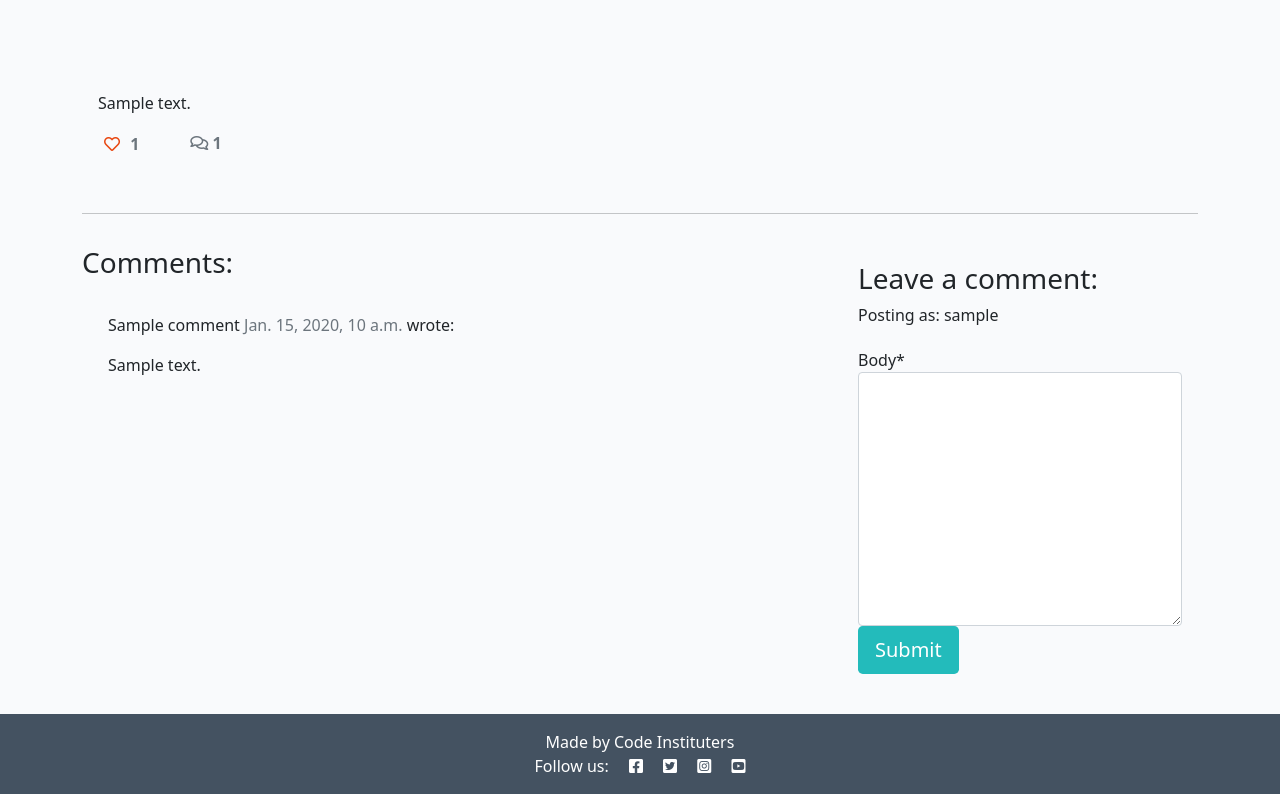
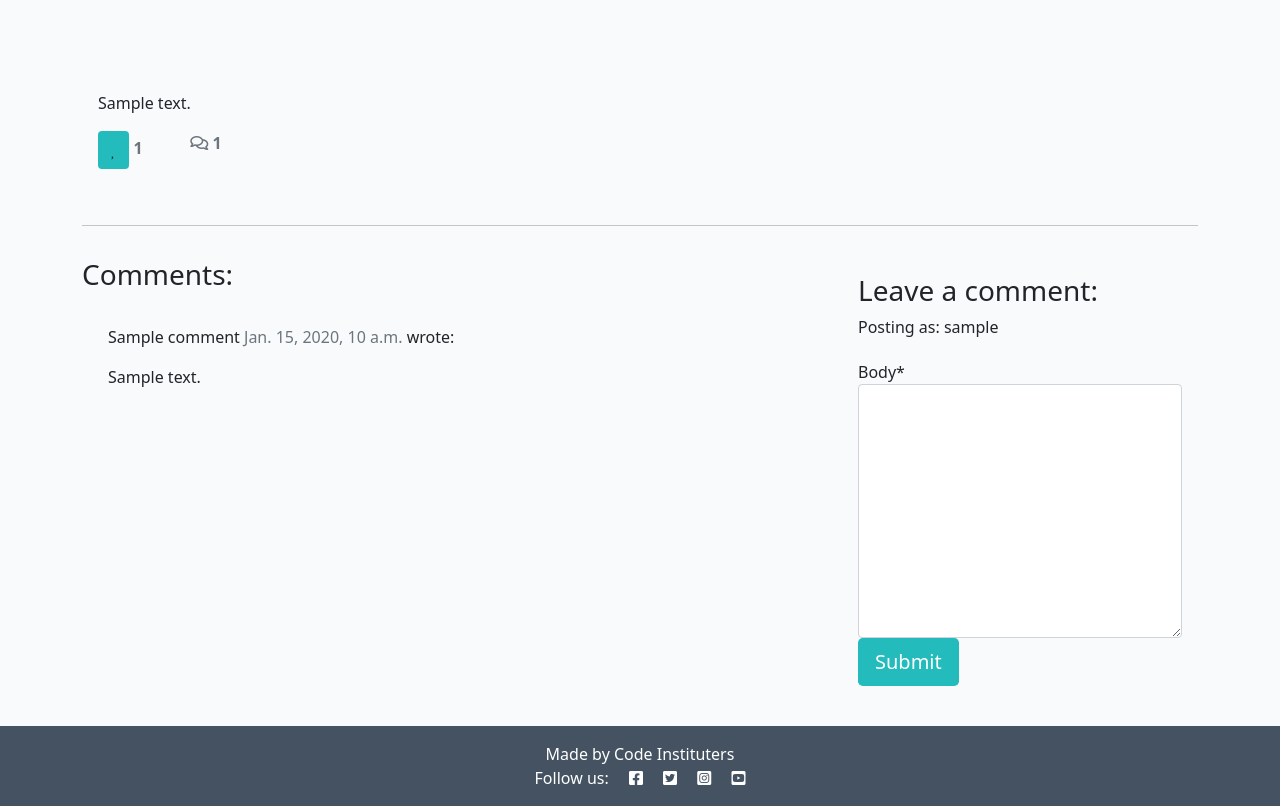
Before and after one commit to rkyzk/django-blog-app, a Django app: a page that uses templates/post_detail.html in a window 1280 px wide. Shown: the part 281-1087 px from the top of the page. Run offline with Django 3.2, Linux system fonts and the light colour scheme; a user stored in the database is signed in; tables that the repository leaves empty hold one stand-in row (values such as "Sample post"); some libraries are stand-ins or nearby versions.

```diff
--- a/blog/views.py
+++ b/blog/views.py
@@ -21,6 +21,7 @@ class PostDetail(View):
         liked = False
         if post.likes.filter(id=self.request.user.id).exists():
             liked = True
+        print(liked)
 
         return render(
             request,
@@ -67,7 +68,7 @@ class PostDetail(View):
 
 class PostLike(View):
 
-    def post(self, request, slug):
+    def post(self, request, slug, *args, **kwargs):
         post = get_object_or_404(Post, slug=slug)
 
         if post.likes.filter(id=request.user.id).exists():
--- a/static/css/style.css
+++ b/static/css/style.css
@@ -140,3 +140,7 @@ body {
     background: transparent;
     border: none;
 }
+
+.btn {
+    background-color: #23BBBB;
+}
--- a/templates/post_detail.html
+++ b/templates/post_detail.html
@@ -37,16 +37,18 @@
                             {% if user.is_authenticated %}
                             <form class="d-inline" action="{% url 'post_like' post.slug %}" method="POST">
                                 {% csrf_token %}
-                                {% if post.liked %}
-                                    <button type="submit" name="'blogpost_id" value="{{post.slug}}" class="btn-like">
-                                        <i class="fas fa-heart"></i></button>
+                                {% if liked %}
+                                    <button type="submit" name="'blogpost_id" value="{{post.slug}}" class="btn">
+                                    <i class="fa-solid fa-heart"></i></button>
                                 {% else %}
-                                    <button type="submit" name="'blogpost_id" value="{{post.slug}}" class="btn-like">
-                                        <i class="far fa-heart"></i></button>
+                                    <button type="submit" name="'blogpost_id" value="{{post.slug}}" class="btn">
+                                    <i class="fa-regular fa-heart"></i></button>
+                                    <p>not yet liked</p>
                                 {% endif %}
                             </form>
                             {% else %}
                             <span class="text-secondary"><i class="far fa-heart"></i></span>
+                                <p>sign in and like me</p>
                             {% endif %}
                             <!-- The number of likes goes before the closing strong tag -->
                             <span class="text-secondary">{{ post.number_of_likes }}</span>
```
